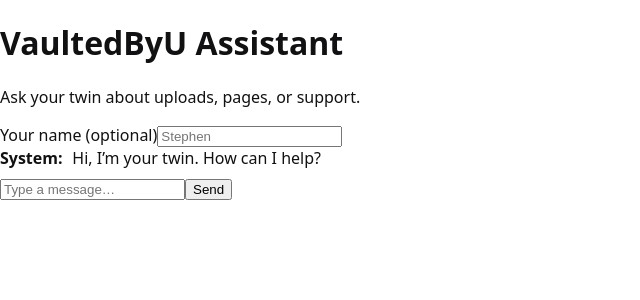
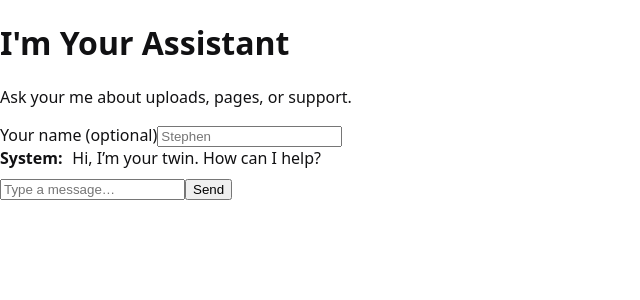
Before and after one commit to Rotibajan2/vbyu-assistant, a Next.js app: page / in a window 1280 px wide. Shown: the top 300 px of the page, without its empty margins (0-640 px from the left). Built offline with nearby package versions, Linux system fonts and the light colour scheme.

Commit message:
Update page.tsx

```diff
--- a/app/page.tsx
+++ b/app/page.tsx
@@ -2,8 +2,8 @@
 export default function Home() {
   return (
     <main className="mx-auto max-w-xl p-6">
-      <h1 className="text-2xl font-semibold">VaultedByU Assistant</h1>
-      <p className="text-sm text-gray-600 mt-1">Ask your twin about uploads, pages, or support.</p>
+      <h1 className="text-2xl font-semibold">I'm Your Assistant</h1>
+      <p className="text-sm text-gray-600 mt-1">Ask your me about uploads, pages, or support.</p>
 
       <div className="mt-4">
         <label className="block text-sm mb-1" htmlFor="twin-firstname">Your name (optional)</label>
```
